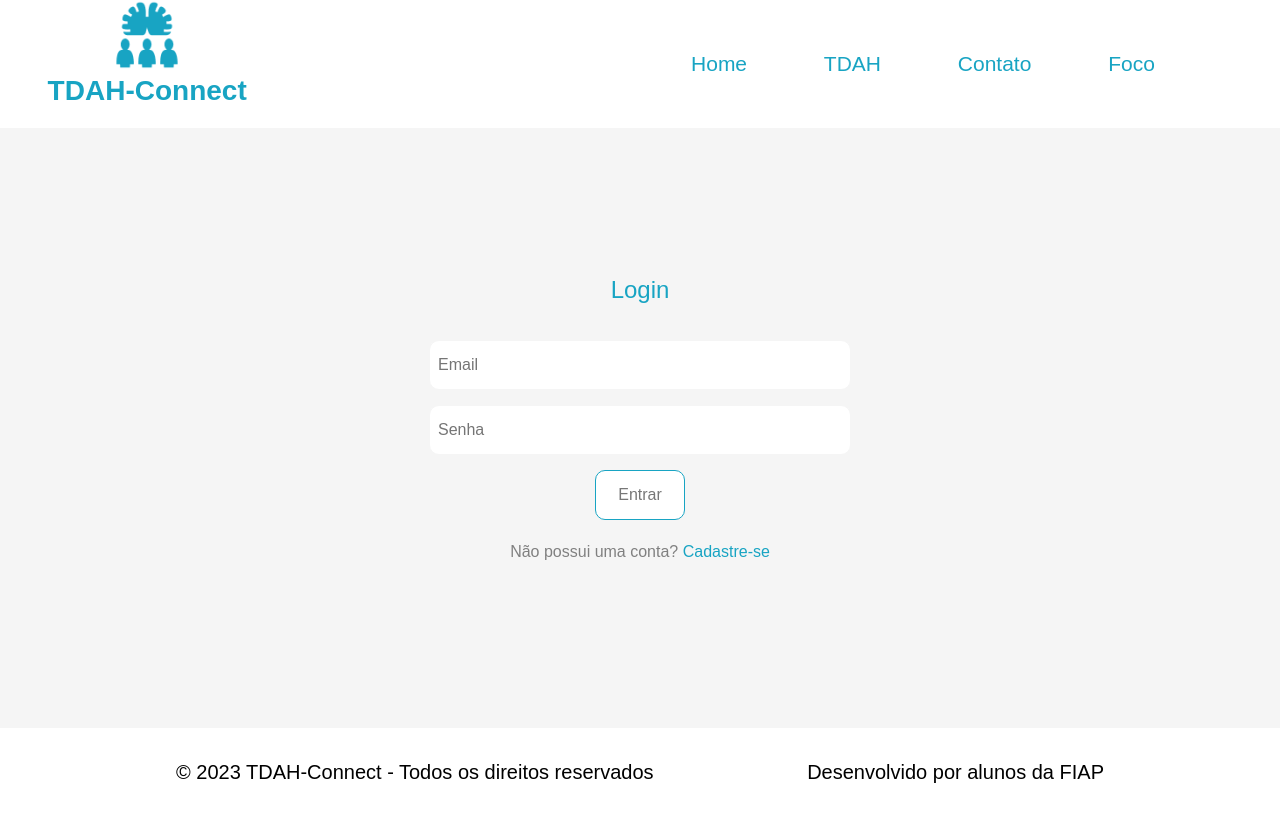
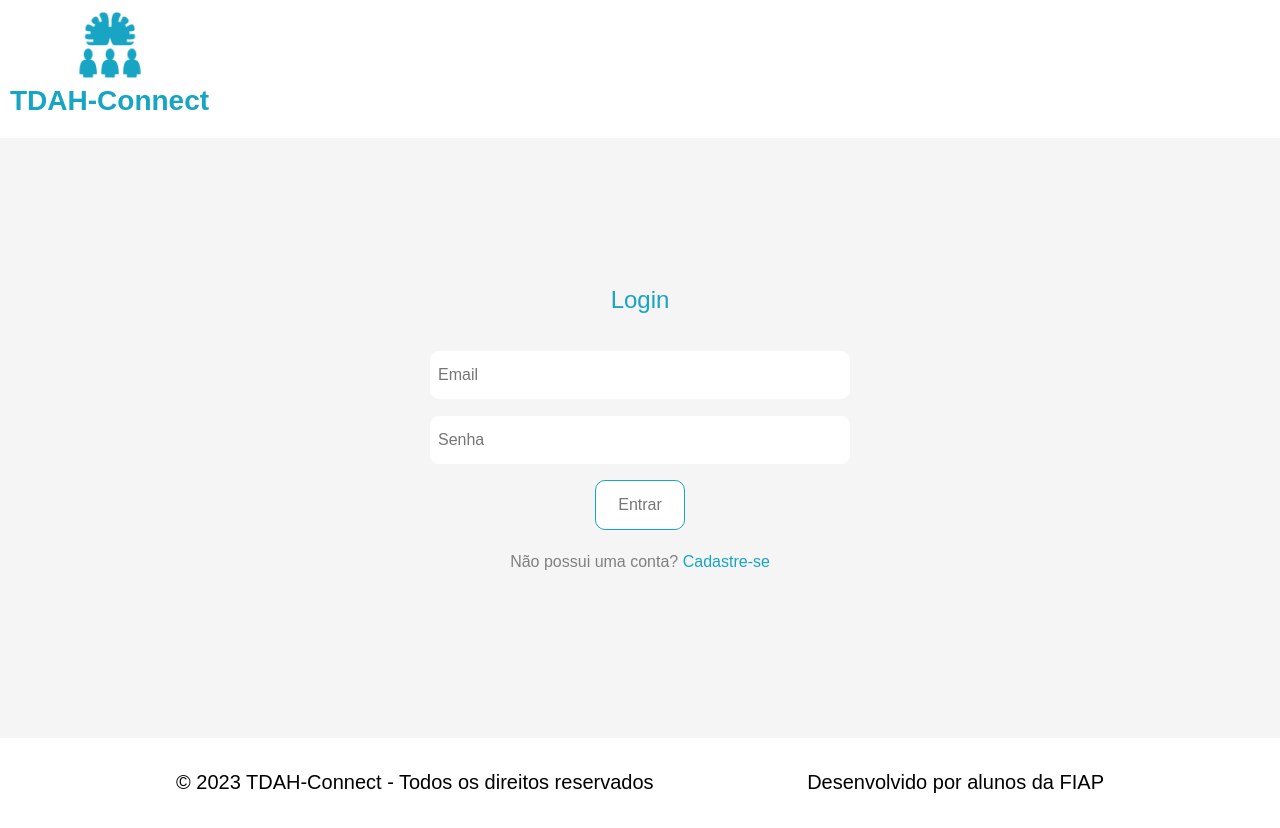
Before and after one commit to BrnBastos/SPRINT3_WebSite, a React (Create React App) app in the folder tdah-app/: page / in a window 1280 px wide. Shown: the top 828 px of the page. Built offline with nearby package versions, Linux system fonts and the light colour scheme; a web font is replaced by a local one.

Commit message:
Mudanças header do login e cadastro + readme

```diff
--- a/tdah-app/src/App.js
+++ b/tdah-app/src/App.js
@@ -10,6 +10,7 @@ import TDAH from './componentes/Pages/tdah';
 import Cadastro from './componentes/Pages/cadastro';
 import Contato from './componentes/Pages/contato';
 import Focus from './componentes/Pages/focus';
+import HeaderSemNav from './componentes/Header/headerSemNav';
 import './styles/Styles.css';
 
 const Body = styled.body`
@@ -34,10 +35,10 @@ function App() {
         <GlobalStyle/>
           <BrowserRouter>
             <Routes>
-              <Route path='/' element={<div><Header /><Login/><Footer /></div>} />
+              <Route path='/' element={<div><HeaderSemNav /><Login/><Footer /></div>} />
               <Route path='/Home' element={<div><Header /><Home/><Footer /></div>} />
-              <Route path='/Login' element={<div><Header /><Login/><Footer /></div>} />
-              <Route path='/Cadastro' element={<div><Header /><Cadastro/><Footer /></div>} />
+              <Route path='/Login' element={<div><HeaderSemNav /><Login/><Footer /></div>} />
+              <Route path='/Cadastro' element={<div><HeaderSemNav /><Cadastro/><Footer /></div>} />
               <Route path='/TDAH' element={<div><Header/><TDAH/><Footer/></div>} />
               <Route path='/Foco' element={<div><Header /><Focus/><Footer /></div>} />
               <Route path='/Contato' element={<div><Header /><Contato/><Footer /></div>} />
--- /dev/null
+++ b/tdah-app/src/componentes/Header/headerSemNav.js
@@ -0,0 +1,27 @@
+import React from 'react';
+import Logo from '../Images/image';
+import styled from 'styled-components';
+
+const CursorP = styled.p`
+    cursor: pointer;
+    margin:0;
+`
+
+const TitleUl = styled.p`
+    font-size: 28px;
+    display: inline-flex;
+    justify-content: center;
+    text-align: center;
+    font-weight: bold;
+    padding: 10px 0px 0px 10px;
+`
+
+function HeaderSemNav(){
+    return(
+        <header className='headerPag'>
+            <TitleUl><CursorP><Logo/>TDAH-Connect</CursorP></TitleUl>
+        </header>
+ );
+}
+
+export default HeaderSemNav
```
Also changed, not shown: 1 other file (tests, documents, lock files or other folders).
